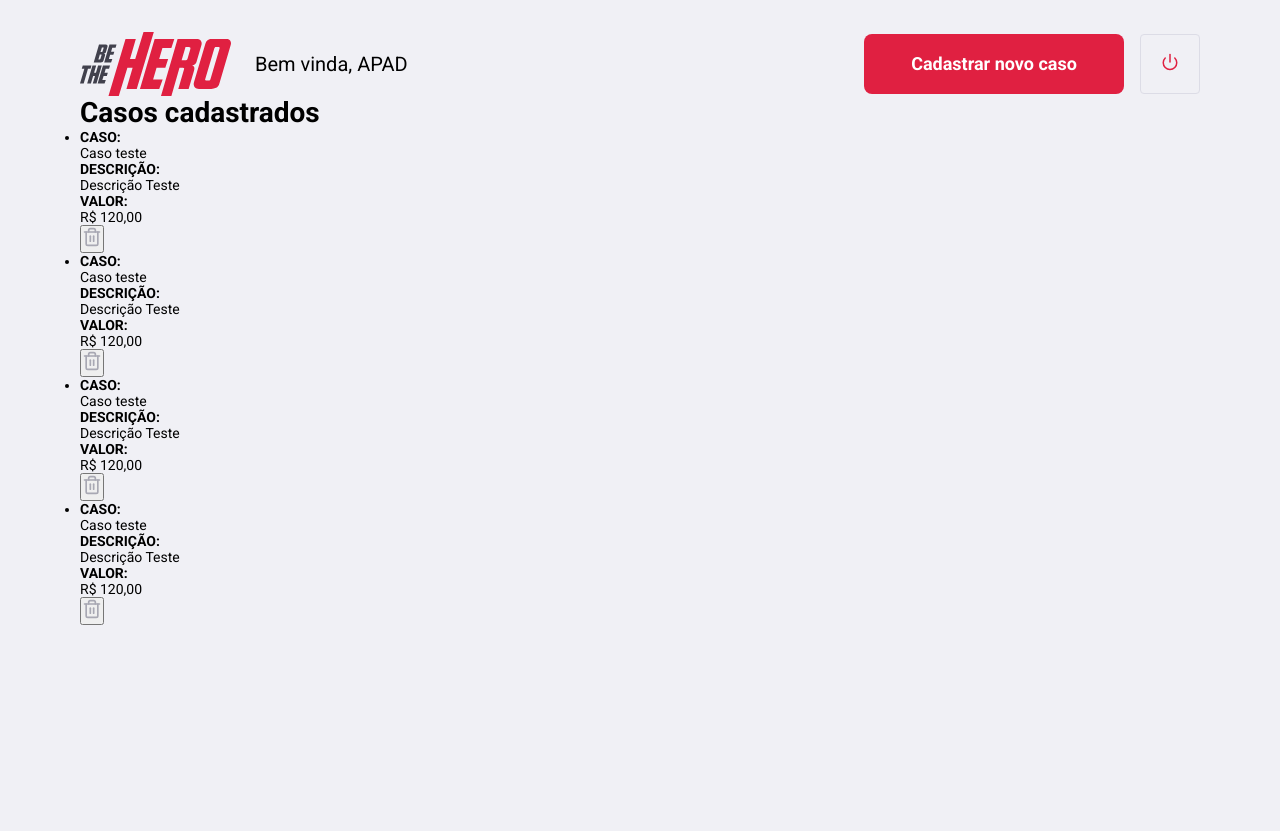
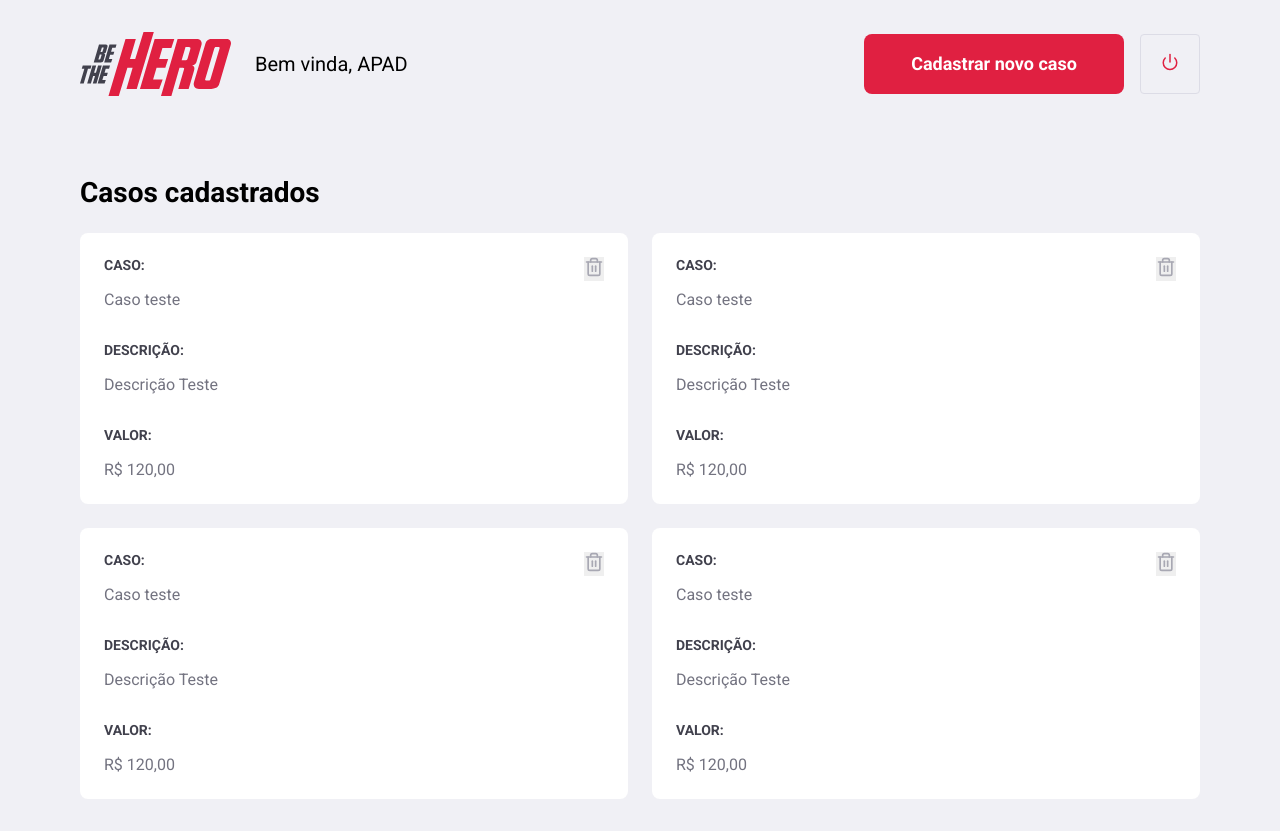
Before and after one commit to SouzaVitoria/be-the-hero, a React (Create React App) app in the folder frontend/: page /profile in a window 1280 px wide. Before the commit the page ends 800 px from the top, so only its background shows below. Built offline with nearby package versions, Linux system fonts and the light colour scheme.

Commit message:
added incidents list styles

```diff
--- a/frontend/src/pages/Profile/styles.css
+++ b/frontend/src/pages/Profile/styles.css
@@ -38,3 +38,50 @@
 .profile-container header button:hover {
   border-color: #999;
 }
+
+.profile-container h1 {
+  margin-top: 80px;
+  margin-bottom: 24px;
+}
+
+.profile-container ul {
+  display: grid;
+  grid-template-columns: repeat(2, 1fr);
+  grid-gap: 24px;
+  list-style: none;
+}
+
+.profile-container ul li {
+  background: #fff;
+  padding: 24px;
+  border-radius: 8px;
+  position: relative;
+}
+
+.profile-container ul li button {
+  position: absolute;
+  right: 24px;
+  top: 24px;
+  border: 0;
+  transition: opacity 0.2s;
+}
+
+.profile-container ul li button:hover {
+  opacity: 0.8;
+}
+
+.profile-container ul li strong {
+  display: block;
+  margin-bottom: 16px;
+  color: #41414d;
+}
+
+.profile-container ul li strong:not(:first-child) {
+  margin-top: 32px;
+}
+
+.profile-container ul li p {
+  color: #737380;
+  line-height: 21px;
+  font-size: 16px;
+}
```
